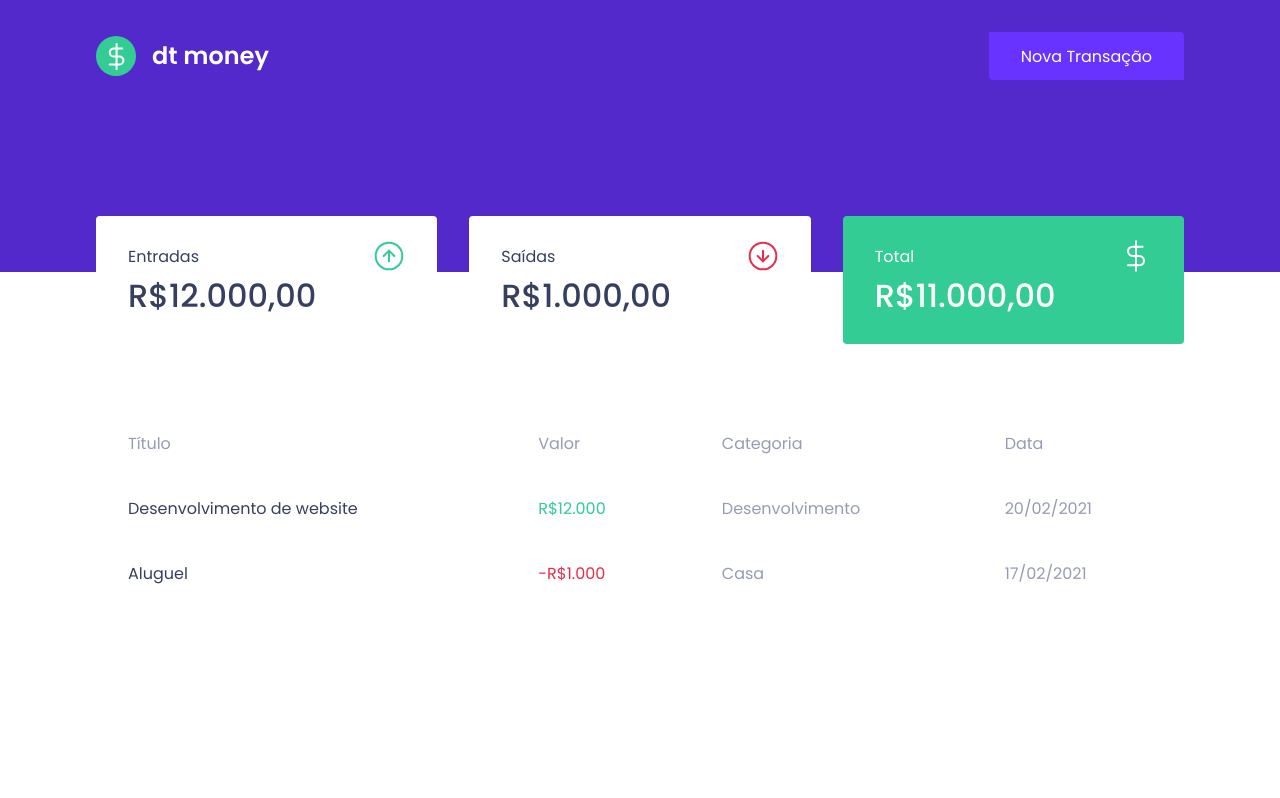
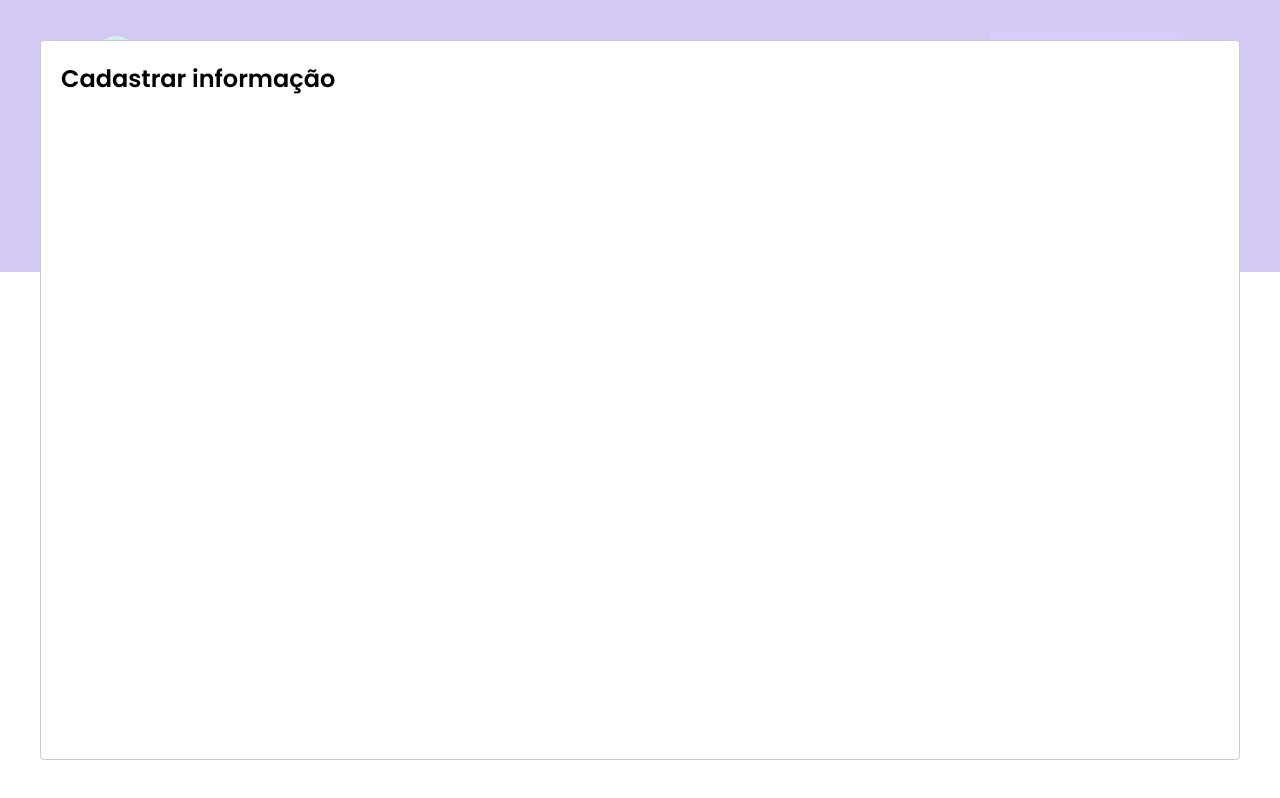
Before and after one commit to wesleydrum10/dtmoney, a React (Create React App) app: page / in a window 1280 px wide. Both pictures are taken after a click on the button "Nova Transação". Built offline with nearby package versions, Linux system fonts and the light colour scheme; no server answers; what miragejs would draw is missing.

Commit message:
Configurando modal de criaçao

```diff
--- a/package.json
+++ b/package.json
@@ -7,6 +7,7 @@
     "miragejs": "^0.1.42",
     "react": "^17.0.2",
     "react-dom": "^17.0.2",
+    "react-modal": "^3.14.3",
     "react-scripts": "4.0.3",
     "styled-components": "^5.3.1",
     "web-vitals": "^1.0.1"
@@ -19,6 +20,7 @@
     "@types/node": "^12.0.0",
     "@types/react": "^17.0.0",
     "@types/react-dom": "^17.0.0",
+    "@types/react-modal": "^3.12.1",
     "@types/styled-components": "^5.1.14",
     "typescript": "^4.1.2"
   },
--- a/src/App.tsx
+++ b/src/App.tsx
@@ -1,12 +1,33 @@
+import { useState } from "react";
 import { Dashboard } from "./components/Dashboard";
 import { Header } from "./components/Header";
 import { GlobalStyle } from "./styles/global";
+import Modal from 'react-modal';
+
+Modal.setAppElement('#root')
 
 export function App() {
+
+  const[isNewTransactionsModal, setIsNewTransactionsModal] = useState(false)
+
+  function handlesOpenNewTransactionsModal() {
+    setIsNewTransactionsModal(true);
+  }
+
+  function handlesCloseNewTransactionsModal() {
+    setIsNewTransactionsModal(false);
+  }
+
   return (
     <>
-      <Header />
+      <Header onOpenNewTransactionModal={handlesOpenNewTransactionsModal  }/>
       <Dashboard />
+      <Modal
+        isOpen={isNewTransactionsModal}
+        onRequestClose={handlesCloseNewTransactionsModal}
+      >
+        <h2>Cadastrar informação</h2>
+      </Modal>
       <GlobalStyle />
     </>
   );
--- a/src/components/Header/index.tsx
+++ b/src/components/Header/index.tsx
@@ -1,12 +1,19 @@
+import { useState } from 'react';
+import Modal from 'react-modal';
 import logoImg from '../../assets/logo.svg';
 import { Container, Content } from './styles';
 
-export function Header() {
+interface HeaderProps {
+  onOpenNewTransactionModal: () => void;
+}
+
+export function Header({onOpenNewTransactionModal}: HeaderProps) {
+
   return (
     <Container>
       <Content>
-        <img src={logoImg} alt="dt money" />
-        <button type="button">
+        <img src={logoImg} alt="dt money"/>
+        <button type="button" onClick={onOpenNewTransactionModal}>
           Nova Transação
         </button>
       </Content>
```
Also changed, not shown: 1 other file (tests, documents, lock files or other folders).
